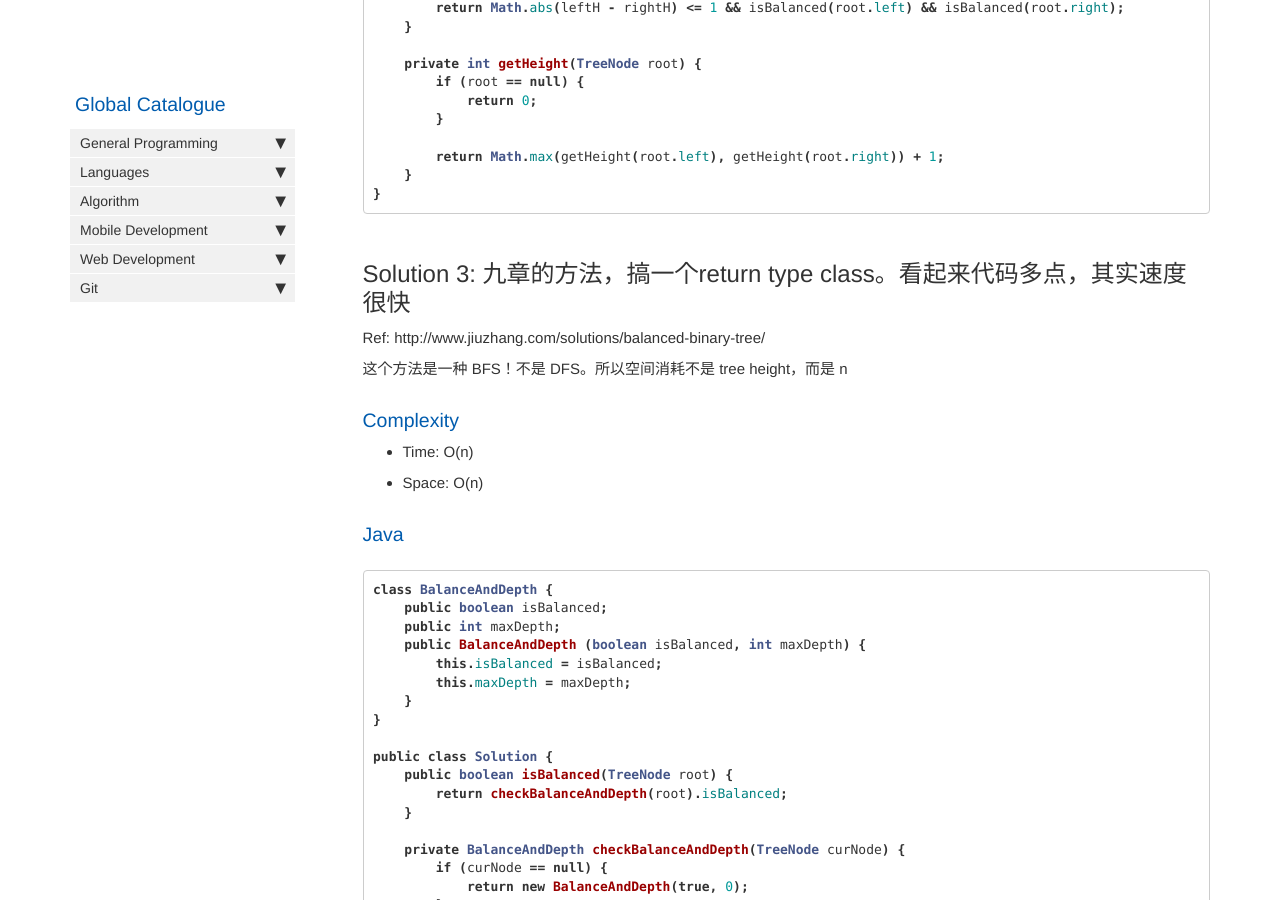
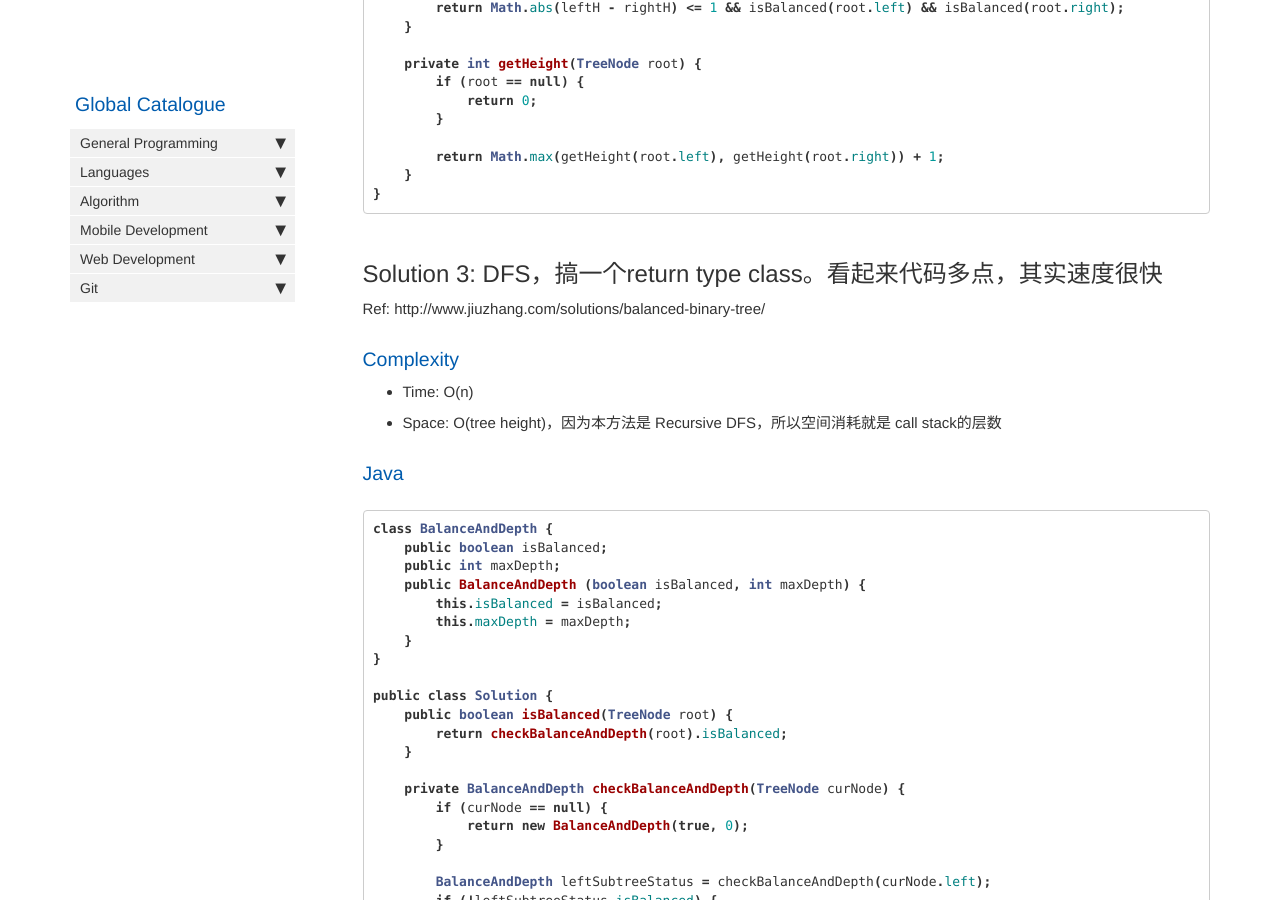
Before and after one commit to HungryOrc/hungryorc.github.io, a Jekyll site: the page built from pages/algorithm/algorithm_balanced_binary_tree.md, in a window 1280 px wide and 900 px high, scrolled down 2311 px. Built offline with Jekyll 4.4.1, drawn with Linux system fonts in a browser that asks for light colours; nearby versions of some CDN libraries; comment, search, counter and statistics services are not loaded.

Commit message:
Update algorithm_balanced_binary_tree.md

````diff
--- a/pages/algorithm/algorithm_balanced_binary_tree.md
+++ b/pages/algorithm/algorithm_balanced_binary_tree.md
@@ -113,14 +113,12 @@ class Solution {
 }
 ```
 
-## Solution 3: 九章的方法，搞一个return type class。看起来代码多点，其实速度很快
+## Solution 3: DFS，搞一个return type class。看起来代码多点，其实速度很快
 Ref: http://www.jiuzhang.com/solutions/balanced-binary-tree/
-
-这个方法是一种 BFS！不是 DFS。所以空间消耗不是 tree height，而是 n
 
 ### Complexity
 * Time: O(n)
-* Space: O(n)
+* Space: O(tree height)，因为本方法是 Recursive DFS，所以空间消耗就是 call stack的层数
 
 ### Java
 ```java
````
